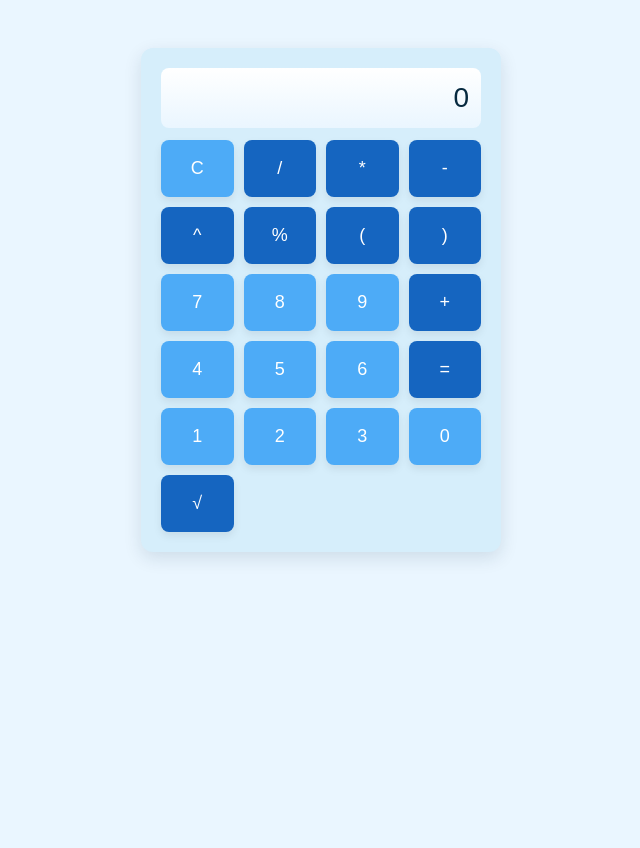
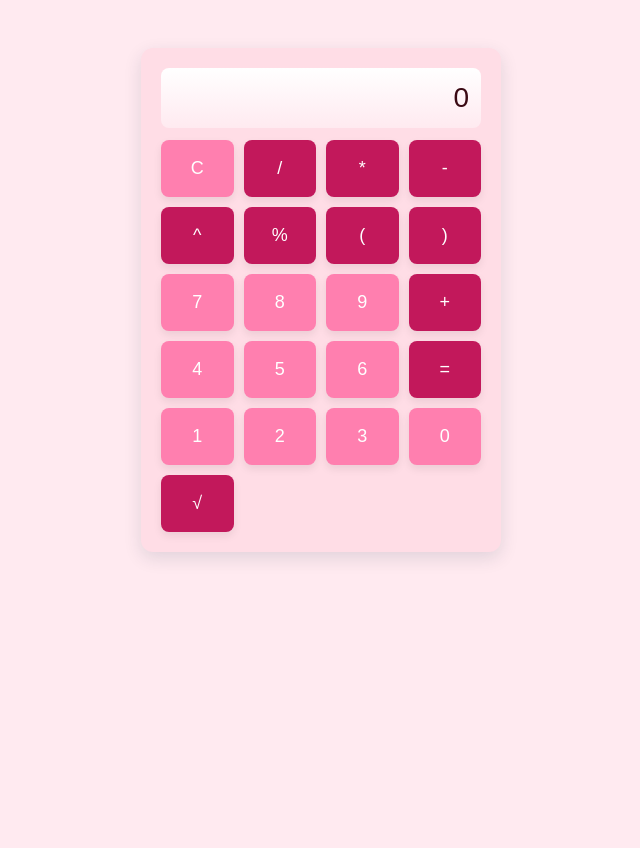
Before and after one commit to gecicidegisken/agentic-development, a Flask app: page / in a window 1280 px wide. Shown: the whole page, without its empty margins (319-959 px from the left). Run offline with Flask 3, Linux system fonts and the light colour scheme.

Commit message:
feat(ui): pink theme for web calculator

```diff
--- a/static/styles.css
+++ b/static/styles.css
@@ -1,10 +1,10 @@
-/* Blue theme calculator styles */
+/* Pink theme calculator styles */
 :root{
-  --bg: #eaf6ff;       /* soft light blue background */
-  --panel: #d6eefb;    /* slightly deeper panel color */
-  --accent: #1565c0;   /* strong blue for operators/primary actions */
-  --button: #4dabf7;   /* main button color */
-  --text: #072a40;     /* dark navy text for contrast */
+  --bg: #FFEAF0;       /* soft light pink background */
+  --panel: #FFDDE6;    /* slightly deeper pink panel color */
+  --accent: #C2185B;   /* deep pink/magenta for operators/primary actions */
+  --button: #FF7FAF;   /* main button color (medium pink) */
+  --text: #3B0A14;     /* dark burgundy for contrast on light pink */
 }
 
 *{box-sizing:border-box}
--- a/templates/index.html
+++ b/templates/index.html
@@ -3,7 +3,7 @@
 <head>
   <meta charset="utf-8">
   <meta name="viewport" content="width=device-width, initial-scale=1">
-  <title>Blue Calculator</title>
+  <title>Pink Calculator</title>
   <link rel="stylesheet" href="/static/styles.css">
 </head>
 <body>
```
